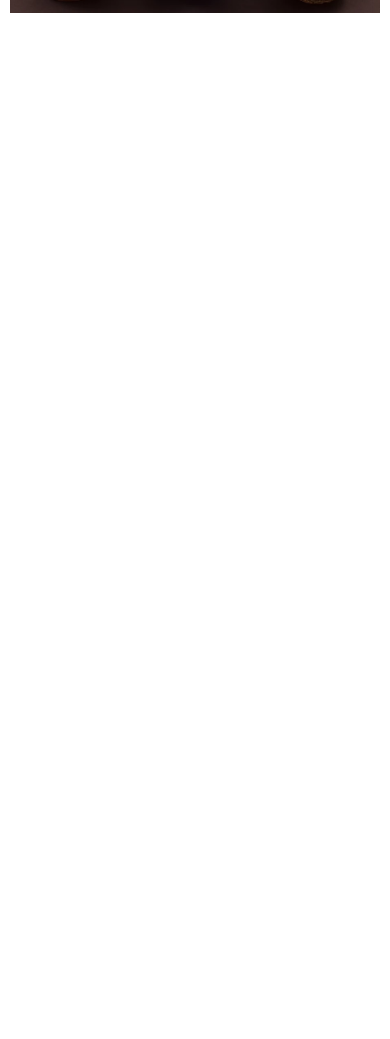
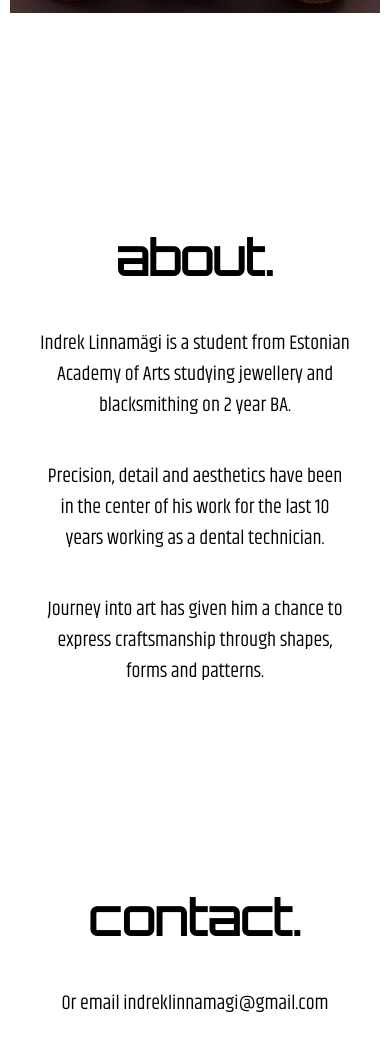
Before and after one commit to papagoy/IncIncInc, a plain HTML site: page index.html in a window 390 px wide. Shown: the part 2242-3281 px from the top of the page. Before the commit the page ends 2269 px from the top, so only its background shows below. Drawn offline with Linux system fonts and the light colour scheme.

Commit message:
mobile index

```diff
--- a/index.html
+++ b/index.html
@@ -4,7 +4,7 @@
     <link rel="icon" type="image/png" href="img\sun.png">
   <title>Indrek Linnamägi</title>
   <link rel="stylesheet" type="text/css" href="./style.css">
-  <link href="https://fonts.googleapis.com/css?family=Anton|Orbitron&display=swap" rel="stylesheet">
+  <link href="https://fonts.googleapis.com/css?family=Anton|Khand|Orbitron&display=swap" rel="stylesheet">
 </head>
 <body>
   <header>
@@ -45,7 +45,7 @@
   <!-- CONTACT -->
   <section id="contact">
     <h2>contact.</h2>
-    <p>VäntVänderson@vänt.okidoki</p>
+    <p>Or email indreklinnamagi@gmail.com</p>
 
     <form action="#">
 
--- a/style.css
+++ b/style.css
@@ -3,17 +3,28 @@ body {
     font-family: Arial;
 }
 
-
-
-
 /**********************************************
                     MOBILE
 **********************************************/
-
+    /***************
+       General
+    ****************/
 .name {
     text-align: center;
     font-size: 5rem;
     font-family: 'Orbitron', sans-serif;
+}
+
+h2 {
+    font-family: 'Orbitron', sans-serif;
+    text-align: center;
+    font-size: 3rem;
+}
+
+p {
+    font-family: 'Khand', sans-serif;
+    font-size: 1.25rem;
+    text-align: center;
 }
     /***************
         Nav Bar
@@ -39,11 +50,11 @@ a {
     text-decoration: none;
 }
 
-
 .arrowDown {
     display: none;
 }
 
+/** INDEX **/
    /***************
         Projects
     ****************/
@@ -52,6 +63,7 @@ a {
     display: grid;
     grid-template-columns: 1fr;
     grid-gap: 15px;
+    margin-bottom: 200px;
 
 }
 
@@ -65,30 +77,26 @@ a {
     margin: auto;
 }
 
-h2 {
-    font-family: 'Orbitron', sans-serif;
-    text-align: center;
-    font-size: 3rem;
+
+
+    /***************
+        About
+    ****************/
+#about p{
+    margin: 40px;
 }
 
+#about {
+    margin-bottom: 200px;
+}
+
+    /***************
+        Contact
+    ****************/
 
 
+#contact {
 
-
-
-
-
-
-
-
-
-
-#about {
-    display: none;
-}
-
-#contact {
-    display: none;
 }
 
 
```
